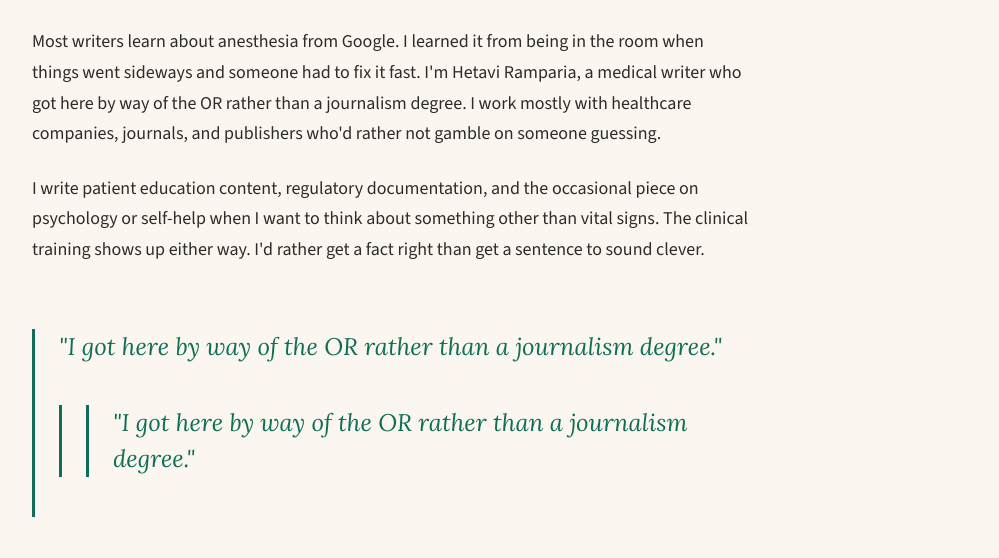
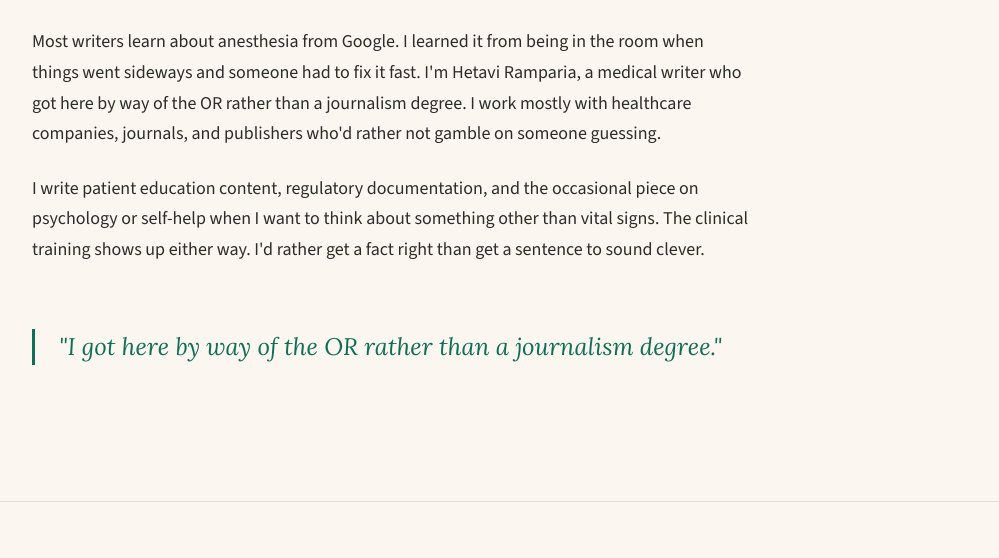
Before and after one commit to Hetavi369/hetavi-portfolio, a plain HTML site: page index.html in a window 1280 px wide. Shown: the part 394-952 px from the top of the page, without its empty margins (140-1139 px from the left). Drawn offline with nearby package versions, Linux system fonts and the light colour scheme.

Commit message:
Update index.html

```diff
--- a/index.html
+++ b/index.html
@@ -55,10 +55,6 @@
           <p>Most writers learn about anesthesia from Google. I learned it from being in the room when things went sideways and someone had to fix it fast. I'm Hetavi Ramparia, a medical writer who got here by way of the OR rather than a journalism degree. I work mostly with healthcare companies, journals, and publishers who'd rather not gamble on someone guessing.</p>
           <p>I write patient education content, regulatory documentation, and the occasional piece on psychology or self-help when I want to think about something other than vital signs. The clinical training shows up either way. I'd rather get a fact right than get a sentence to sound clever.</p>
 
-  <blockquote class="bio-pullquote">
-    "I got here by way of the OR rather than a journalism degree."
-
-  <blockquote class="bio-pullquote">
           <blockquote class="bio-pullquote">
   "I got here by way of the OR rather than a journalism degree."
 </blockquote>
```
